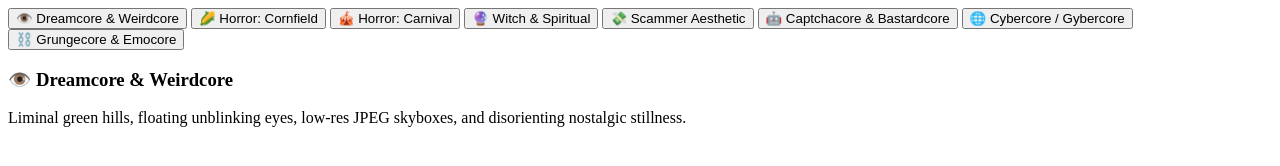
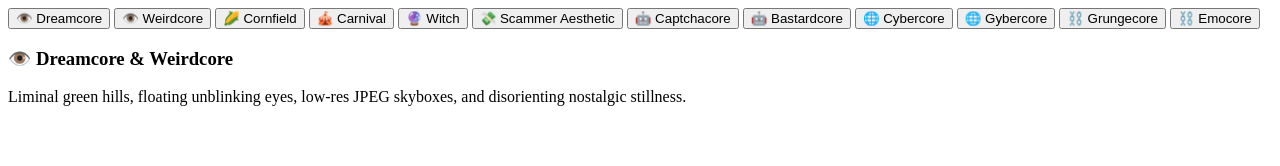
Before and after one commit to wgrea/VibeOS, a plain HTML site: page aesthetics/dark/index.html in a window 1280 px wide. Drawn offline with Linux system fonts and the light colour scheme.

Commit message:
Add files via upload

```diff
--- a/aesthetics/dark/index.html
+++ b/aesthetics/dark/index.html
@@ -3,14 +3,18 @@
 
   <!-- Era Triggers (Matched to dark-canvas.js) -->
   <nav class="era-pill-bar" aria-label="Surreal, Horror, Dark & Web-Underground">
-    <button type="button" class="era-pill active" data-era="dream-weird">👁️ Dreamcore &amp; Weirdcore</button>
-    <button type="button" class="era-pill" data-era="horror-cornfield">🌽 Horror: Cornfield</button>
-    <button type="button" class="era-pill" data-era="horror-carnival">🎪 Horror: Carnival</button>
-    <button type="button" class="era-pill" data-era="witch-spiritual">🔮 Witch &amp; Spiritual</button>
+    <button type="button" class="era-pill active" data-era="dreamcore">👁️ Dreamcore</button>
+    <button type="button" class="era-pill active" data-era="weirdcore">👁️ Weirdcore</button>
+    <button type="button" class="era-pill" data-era="cornfield">🌽 Cornfield</button>
+    <button type="button" class="era-pill" data-era="carnival">🎪 Carnival</button>
+    <button type="button" class="era-pill" data-era="witch">🔮 Witch</button>
     <button type="button" class="era-pill" data-era="scammer">💸 Scammer Aesthetic</button>
-    <button type="button" class="era-pill" data-era="captchacore">🤖 Captchacore &amp; Bastardcore</button>
-    <button type="button" class="era-pill" data-era="cybercore">🌐 Cybercore / Gybercore</button>
-    <button type="button" class="era-pill" data-era="grunge-emo">⛓️ Grungecore &amp; Emocore</button>
+    <button type="button" class="era-pill" data-era="captchacore">🤖 Captchacore</button>
+    <button type="button" class="era-pill" data-era="bastardcore">🤖 Bastardcore</button>
+    <button type="button" class="era-pill" data-era="cybercore">🌐 Cybercore</button>
+     <button type="button" class="era-pill" data-era="gybercore">🌐 Gybercore</button>
+    <button type="button" class="era-pill" data-era="grunge">⛓️ Grungecore</button>
+        <button type="button" class="era-pill" data-era="emo">⛓️ Emocore</button>
   </nav>
 
   <!-- Live Three.js Viewport -->
```
Also changed, not shown: aesthetics/comfort/index.html (+6 -3 lines), aesthetics/gaming/index.html (+1 -2 lines), aesthetics/lab/index.html (+1 -3 lines), aesthetics/staging.html (+20 -0 lines), 2 other files.
